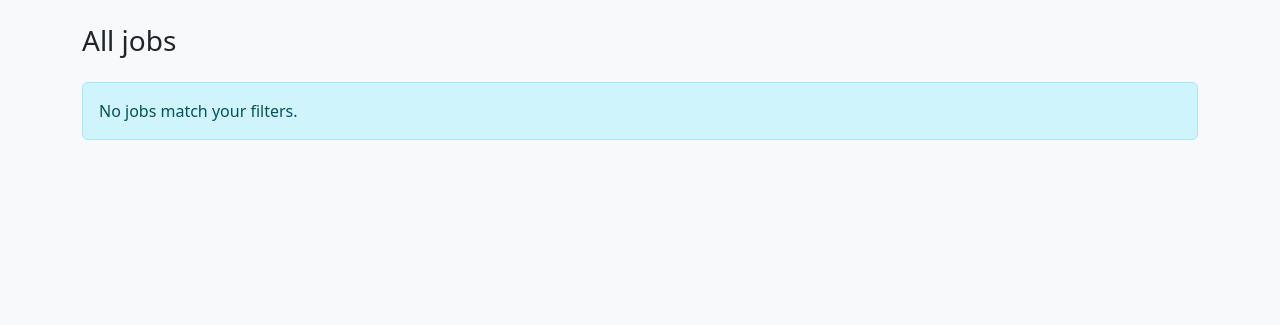
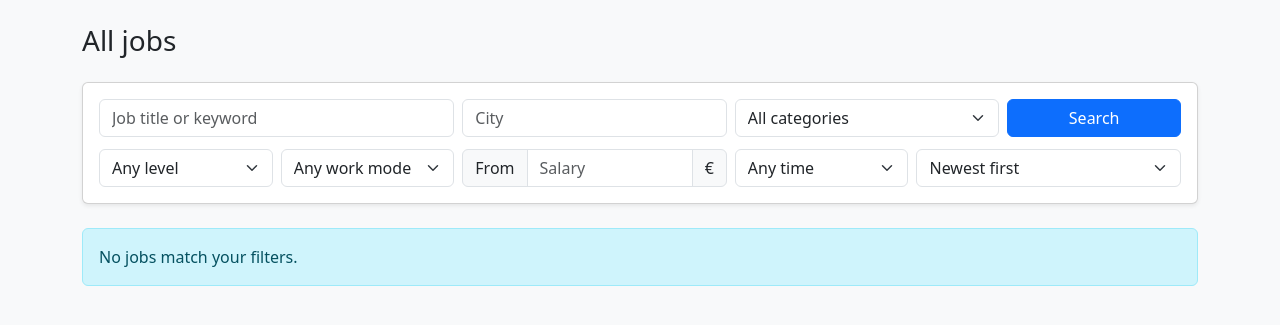
Before and after one commit to Dimon-2022/job_matcher, a Django app: page / in a window 1280 px wide. Shown: the part 56-381 px from the top of the page. Run offline with Django 5.2, Linux system fonts and the light colour scheme; data that the repository does not hold is empty.

Commit message:
Add job search filter form with salary and date filters

```diff
--- a/jobs/templates/jobs/job_list.html
+++ b/jobs/templates/jobs/job_list.html
@@ -9,6 +9,71 @@
         <a href="{% url 'job_list' %}" class="btn btn-outline-secondary btn-sm">Clear filters</a>
     {% endif %}
 </div>
+
+<form method="GET" class="card card-body shadow-sm mb-4">
+    <div class="row g-2">
+        <div class="col-md-4">
+            <input type="text" name="q" class="form-control" placeholder="Job title or keyword"
+                   value="{{ request.GET.q }}">
+        </div>
+        <div class="col-md-3">
+            <input type="text" name="location" class="form-control" placeholder="City"
+                   value="{{ request.GET.location }}">
+        </div>
+        <div class="col-md-3">
+            <select name="category" class="form-select">
+                <option value="">All categories</option>
+                {% for value, label in categories %}
+                    <option value="{{ value }}" {% if request.GET.category == value %}selected{% endif %}>{{ label }}</option>
+                {% endfor %}
+            </select>
+        </div>
+        <div class="col-md-2">
+            <button type="submit" class="btn btn-primary w-100">Search</button>
+        </div>
+    </div>
+
+    <div class="row g-2 mt-1">
+        <div class="col-md-2">
+            <select name="level" class="form-select">
+                <option value="">Any level</option>
+                {% for value, label in levels %}
+                    <option value="{{ value }}" {% if request.GET.level == value %}selected{% endif %}>{{ label }}</option>
+                {% endfor %}
+            </select>
+        </div>
+        <div class="col-md-2">
+            <select name="work_mode" class="form-select">
+                <option value="">Any work mode</option>
+                {% for value, label in work_modes %}
+                    <option value="{{ value }}" {% if request.GET.work_mode == value %}selected{% endif %}>{{ label }}</option>
+                {% endfor %}
+            </select>
+        </div>
+        <div class="col-md-3">
+            <div class="input-group">
+                <span class="input-group-text">From</span>
+                <input type="number" name="salary_from" class="form-control" step="100" min="0"
+                       placeholder="Salary" value="{{ request.GET.salary_from }}">
+                <span class="input-group-text">€</span>
+            </div>
+        </div>
+        <div class="col-md-2">
+            <select name="posted" class="form-select">
+                {% for value, label in posted_options %}
+                    <option value="{{ value }}" {% if request.GET.posted == value %}selected{% endif %}>{{ label }}</option>
+                {% endfor %}
+            </select>
+        </div>
+        <div class="col-md-3">
+            <select name="sort" class="form-select">
+                {% for value, label in sort_options %}
+                    <option value="{{ value }}" {% if request.GET.sort == value %}selected{% endif %}>{{ label }}</option>
+                {% endfor %}
+            </select>
+        </div>
+    </div>
+</form>
 
 {% for job in page_obj %}
     <div class="card mb-3 shadow-sm">
--- a/jobs/views.py
+++ b/jobs/views.py
@@ -4,6 +4,8 @@ from accounts.mixins import EmployerRequiredMixin
 from .forms import JobForm
 from .models import Job
 from django.db.models import F, Q
+from datetime import timedelta
+from django.utils import timezone
 
 class JobListView(ListView):
     model = Job
@@ -39,13 +41,38 @@ class JobListView(ListView):
         else:
             jobs = jobs.order_by("-created_at")
 
+        salary_from = params.get("salary_from")
+        if salary_from and salary_from.isdigit():
+            jobs = jobs.filter(salary_max__gte=int(salary_from))
+
+        posted = params.get("posted")
+        if posted in ("1", "7", "30"):
+            since = timezone.now() - timedelta(days=int(posted))
+            jobs = jobs.filter(created_at__gte=since)
+
         return jobs
 
     def get_context_data(self, **kwargs):
         context = super().get_context_data(**kwargs)
         params = self.request.GET.copy()
         params.pop("page", None)
+
         context["querystring"] = params.urlencode()
+        context["categories"] = Job.CATEGORY_CHOICES
+        context["levels"] = Job.LEVEL_CHOICES
+        context["work_modes"] = Job.WORK_MODE_CHOICES
+        context["posted_options"] = [
+            ("", "Any time"),
+            ("1", "Last 24 hours"),
+            ("7", "Last 7 days"),
+            ("30", "Last 30 days"),
+        ]
+        context["sort_options"] = [
+            ("", "Newest first"),
+            ("oldest", "Oldest first"),
+            ("salary", "Highest salary"),
+        ]
+
         return context
 
 class JobDetailView(DetailView):
```
